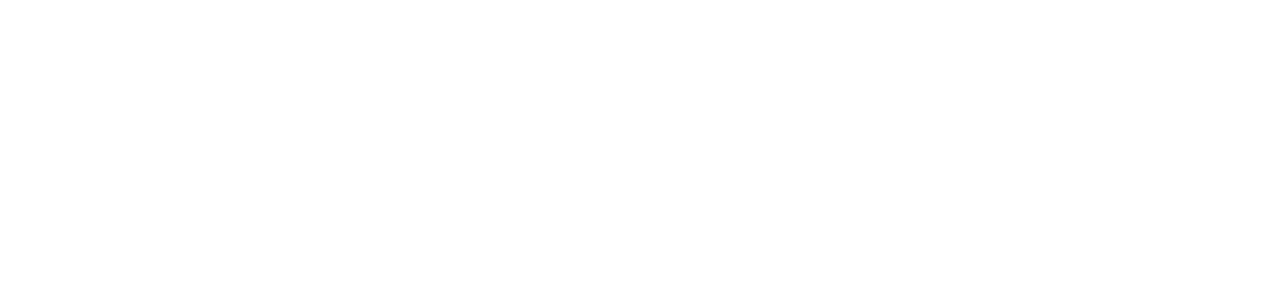
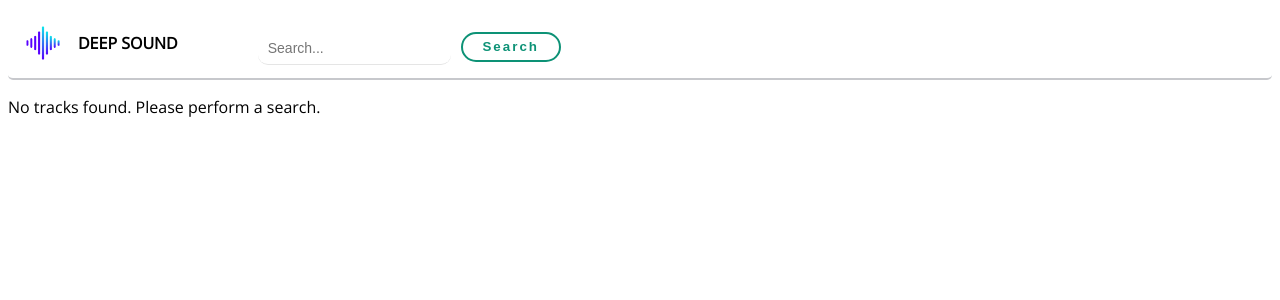
Before and after one commit to asligulkaya/api-project, a React (Create React App) app: page / in a window 1280 px wide. Shown: the top 300 px of the page. Built offline with nearby package versions, Linux system fonts and the light colour scheme.

Commit message:
Search by query

```diff
--- a/package.json
+++ b/package.json
@@ -6,6 +6,7 @@
     "@testing-library/jest-dom": "^5.17.0",
     "@testing-library/react": "^13.4.0",
     "@testing-library/user-event": "^13.5.0",
+    "axios": "^1.6.7",
     "react": "^18.2.0",
     "react-dom": "^18.2.0",
     "react-scripts": "5.0.1",
@@ -34,5 +35,8 @@
       "last 1 firefox version",
       "last 1 safari version"
     ]
+  },
+  "devDependencies": {
+    "react-router-dom": "^6.22.0"
   }
 }
--- a/public/index.html
+++ b/public/index.html
@@ -9,21 +9,12 @@
       name="description"
       content="Web site created using create-react-app"
     />
-    <link rel="apple-touch-icon" href="%PUBLIC_URL%/logo192.png" />
-    <!--
-      manifest.json provides metadata used when your web app is installed on a
-      user's mobile device or desktop. See https://developers.google.com/web/fundamentals/web-app-manifest/
-    -->
-    <link rel="manifest" href="%PUBLIC_URL%/manifest.json" />
-    <!--
-      Notice the use of %PUBLIC_URL% in the tags above.
-      It will be replaced with the URL of the `public` folder during the build.
-      Only files inside the `public` folder can be referenced from the HTML.
-
-      Unlike "/favicon.ico" or "favicon.ico", "%PUBLIC_URL%/favicon.ico" will
-      work correctly both with client-side routing and a non-root public URL.
-      Learn how to configure a non-root public URL by running `npm run build`.
-    -->
+    <link rel="preconnect" href="https://fonts.googleapis.com" />
+    <link rel="preconnect" href="https://fonts.gstatic.com" crossorigin />
+    <link
+      href="https://fonts.googleapis.com/css2?family=Open+Sans&display=swap"
+      rel="stylesheet"
+    />
     <title>React App</title>
   </head>
   <body>
--- a/src/App.js
+++ b/src/App.js
@@ -1,5 +1,17 @@
+import React, { useState } from "react";
+
+import Navbar from "./components/Navbar/Navbar";
+import Content from "./components/Content/Content";
+
 function App() {
-  return <div className="App"></div>;
+  const [tracks, setTracks] = useState([]);
+
+  return (
+    <div>
+      <Navbar setTracks={setTracks} />
+      <Content tracks={tracks} />
+    </div>
+  );
 }
 
 export default App;
--- /dev/null
+++ b/src/components/Content/Content.js
@@ -0,0 +1,19 @@
+import React from "react";
+
+const Content = ({ tracks }) => {
+  return (
+    <div style={{ fontFamily: "Open Sans, sans-serif" }}>
+      {tracks.length > 0 ? (
+        <ul>
+          {tracks.map((track) => (
+            <li key={track.id}>{track.title}</li>
+          ))}
+        </ul>
+      ) : (
+        <p>No tracks found. Please perform a search.</p>
+      )}
+    </div>
+  );
+};
+
+export default Content;
--- /dev/null
+++ b/src/components/Navbar/Navbar.js
@@ -0,0 +1,27 @@
+import Search from "../Search/Search";
+import deepSound from "../../assets/deep-sound.png";
+
+export default function Navbar({ setTracks }) {
+  return (
+    <div
+      style={{
+        borderBottom: "2px solid #C7C8CC",
+        borderRadius: "5px",
+        display: "flex",
+        alignItems: "center",
+      }}
+    >
+      <img style={{ width: "70px" }} src={deepSound} alt="deep sound" />
+      <span
+        style={{
+          fontWeight: "800",
+          fontFamily: "Open Sans, sans-serif",
+          marginRight: "5rem",
+        }}
+      >
+        DEEP SOUND
+      </span>
+      <Search setTracks={setTracks} />
+    </div>
+  );
+}
--- /dev/null
+++ b/src/components/Search/Search.css
@@ -0,0 +1,62 @@
+/* Input styling (Search) */
+.input {
+    font-weight: 500;
+    font-size: 14px;
+    height: 30px;
+    border-radius: 10px;
+    padding-left: 10px;
+    border: none;
+    border-bottom: 1px solid #e5e5e5;
+    outline: none;
+  }
+
+  .input:focus {
+    border-bottom: 1px solid #0d9276;
+    -webkit-transition: 0.1s;
+    transition: 0.5s;
+  }
+
+  /* Button styling */
+  .button {
+    height: 30px;
+    width: 100px;
+    position: relative;
+    background-color: transparent;
+    cursor: pointer;
+    border: 2px solid #0d9276;
+    overflow: hidden;
+    border-radius: 30px;
+    color: #0d9276;
+    transition: all 0.5s ease-in-out;
+  }
+
+  .btn-txt {
+    z-index: 1;
+    font-weight: 600;
+    letter-spacing: 2px;
+  }
+
+  .type1::after {
+    content: "";
+    position: absolute;
+    left: 0;
+    top: 0;
+    transition: all 0.5s ease-in-out;
+    background-color: #0d9276;
+    border-radius: 30px;
+    visibility: hidden;
+    height: 10px;
+    width: 10px;
+    z-index: -1;
+  }
+
+  .button:hover {
+    box-shadow: 1px 1px 200px #252525;
+    color: #fff;
+    border: none;
+  }
+
+  .type1:hover::after {
+    visibility: visible;
+    transform: scale(100) translateX(2px);
+  }
--- /dev/null
+++ b/src/components/Search/Search.js
@@ -0,0 +1,60 @@
+import React, { useState } from "react";
+import axios from "axios";
+import "./Search.css";
+
+const Search = ({ setTracks }) => {
+  const [query, setQuery] = useState("");
+
+  const searchTracks = async (query) => {
+    try {
+      const options = {
+        method: "GET",
+        url: "https://deezerdevs-deezer.p.rapidapi.com/search",
+        params: { q: query },
+        headers: {
+          "X-RapidAPI-Key":
+            "d52566c1a4msh5a68782b31752e2p12d625jsn710a8da86682",
+          "X-RapidAPI-Host": "deezerdevs-deezer.p.rapidapi.com",
+        },
+      };
+
+      const response = await axios.request(options);
+      setTracks(response.data.data);
+    } catch (error) {
+      console.error("Error fetching data:", error);
+    }
+  };
+
+  const handleSearchClick = () => {
+    searchTracks(query);
+  };
+
+  const handleKeyDown = (e) => {
+    if (e.key === "Enter") {
+      searchTracks(query);
+    }
+  };
+
+  return (
+    <div>
+      <div style={{ display: "flex", marginTop: "10px" }}>
+        <input
+          type="text"
+          name="text"
+          className="input"
+          style={{ marginRight: "10px" }}
+          placeholder="Search..."
+          value={query}
+          onChange={(e) => setQuery(e.target.value)}
+          onKeyDown={handleKeyDown}
+        ></input>
+
+        <button className="button type1" onClick={handleSearchClick}>
+          <span className="btn-txt">Search</span>
+        </button>
+      </div>
+    </div>
+  );
+};
+
+export default Search;
```
Also changed, not shown: src/components/TrackList/TrackList.js (added, +13 -0 lines), src/assets/deep-sound.png (added), 1 other file (tests, documents, lock files or other folders).
